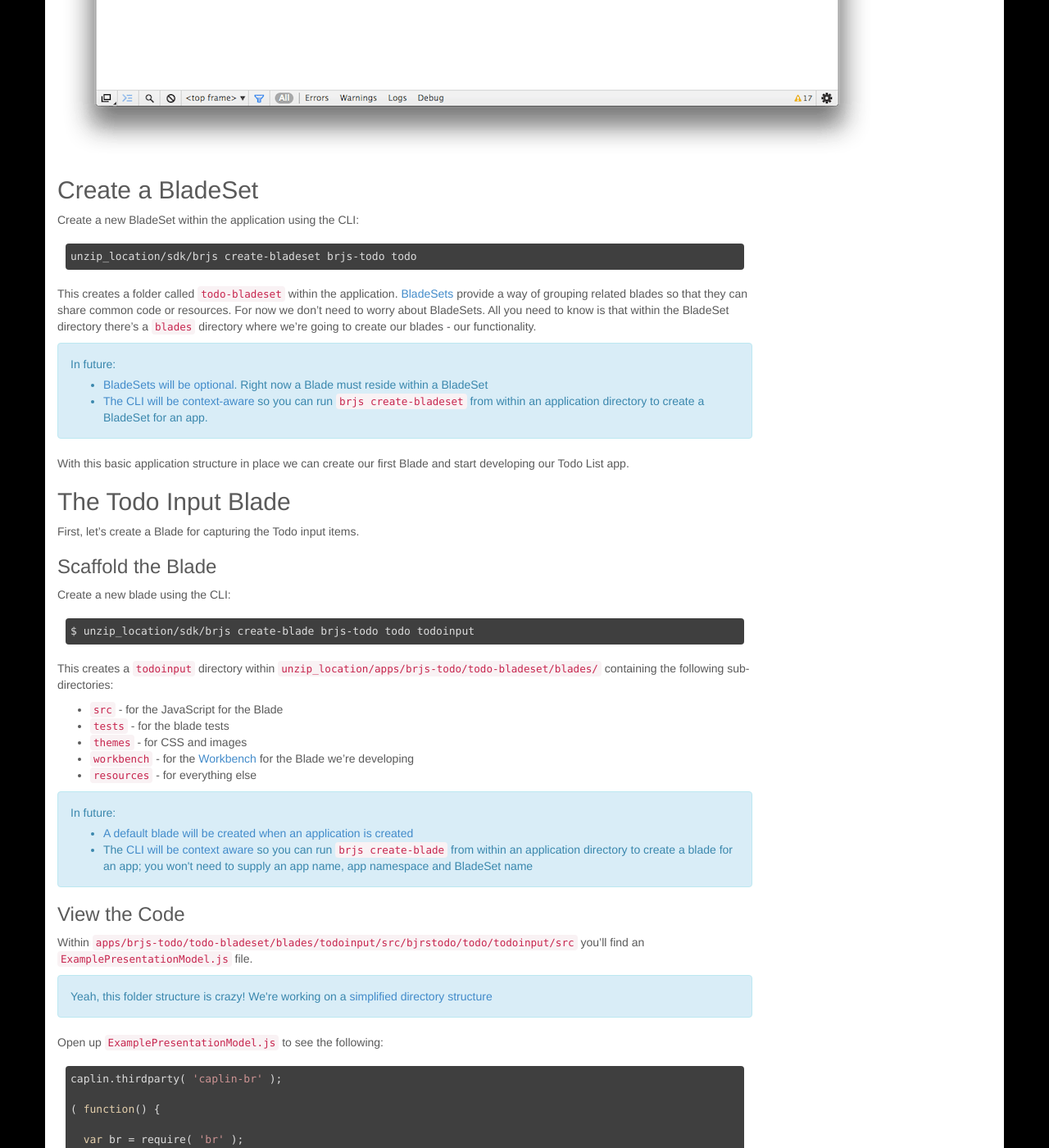
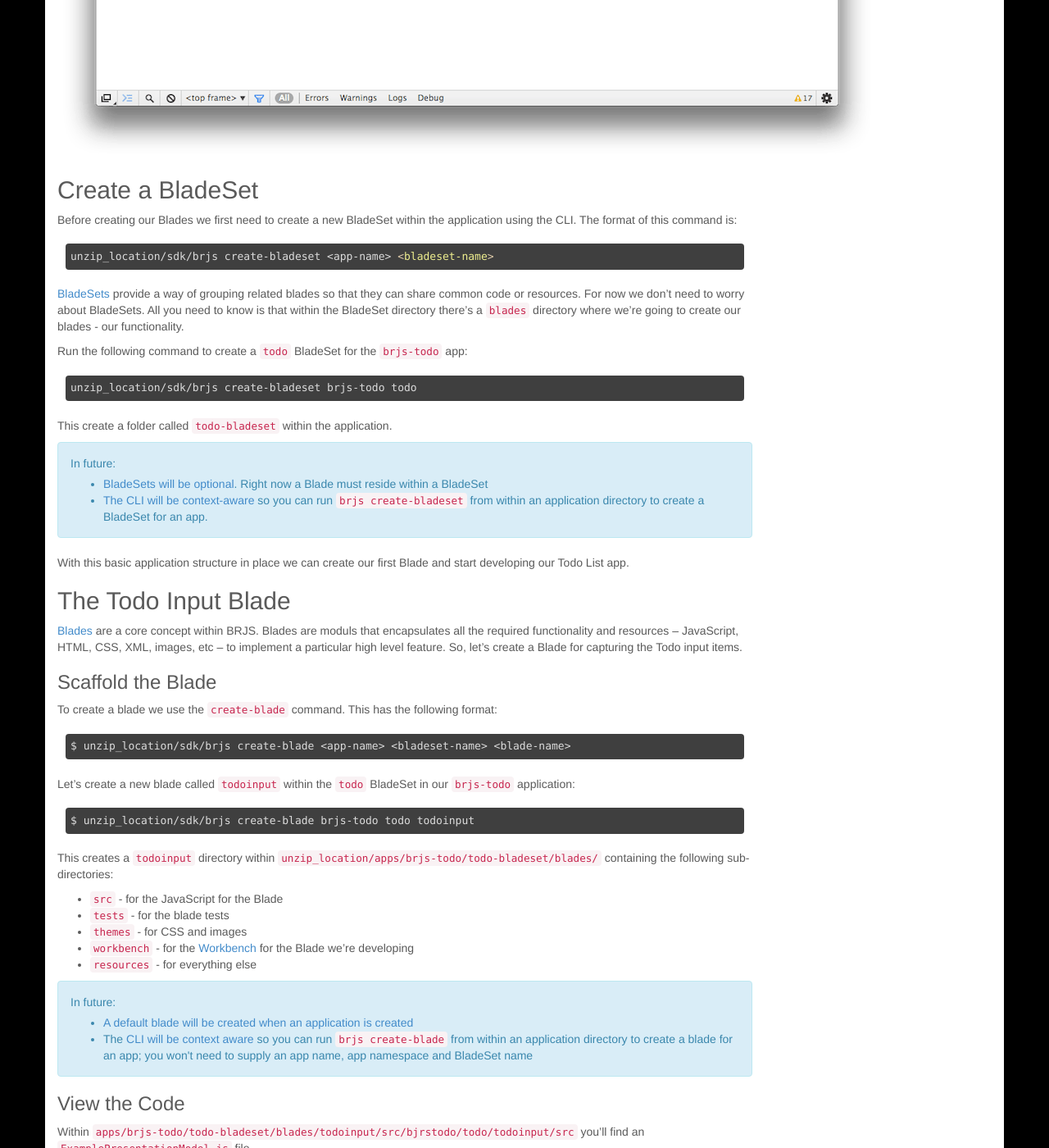
Before and after one commit to BladeRunnerJS/brjs-site, a Jekyll site: the page built from docs/use/getting_started.md, in a window 1280 px wide and 1400 px high, scrolled down 1833 px. Shown: the whole window at 82% size. Built offline with Jekyll 4.4.1, drawn with Linux system fonts in a browser that asks for light colours; some of the changed text lies outside the part shown.

Commit message:
adding new code highlighting back in

```diff
--- a/docs/use/getting_started.md
+++ b/docs/use/getting_started.md
@@ -64,11 +64,17 @@
 
 ## Create a BladeSet
 
-Create a new BladeSet within the application using the CLI:
+Before creating our Blades we first need to create a new BladeSet within the application using the CLI. The format of this command is:
+
+    unzip_location/sdk/brjs create-bladeset <app-name> <bladeset-name>
+
+[BladeSets](/docs/concepts/bladesets) provide a way of grouping related blades so that they can share common code or resources. For now we don't need to worry about BladeSets. All you need to know is that within the BladeSet directory there's a `blades` directory where we're going to create our blades - our functionality.
+
+Run the following command to create a `todo` BladeSet for the `brjs-todo` app:
 
     unzip_location/sdk/brjs create-bladeset brjs-todo todo
 
-This creates a folder called `todo-bladeset` within the application. [BladeSets](/docs/concepts/bladesets) provide a way of grouping related blades so that they can share common code or resources. For now we don't need to worry about BladeSets. All you need to know is that within the BladeSet directory there's a `blades` directory where we're going to create our blades - our functionality.
+This create a folder called `todo-bladeset` within the application.
 
 <div class="alert alert-info github">
   <p>
@@ -84,11 +90,15 @@
 
 ## The Todo Input Blade
 
-First, let's create a Blade for capturing the Todo input items.
+[Blades](/docs/concepts/blades) are a core concept within BRJS. Blades are moduls that encapsulates all the required functionality and resources – JavaScript, HTML, CSS, XML, images, etc – to implement a particular high level feature. So, let's create a Blade for capturing the Todo input items.
 
 ### Scaffold the Blade
 
-Create a new blade using the CLI:
+To create a blade we use the `create-blade` command. This has the following format:
+
+    $ unzip_location/sdk/brjs create-blade <app-name> <bladeset-name> <blade-name>
+
+Let's create a new blade called `todoinput` within the `todo` BladeSet in our `brjs-todo` application:
 
     $ unzip_location/sdk/brjs create-blade brjs-todo todo todoinput
 
@@ -179,17 +189,22 @@
 
     ( function() {
 
+      /*** New code ***/
       var ENTER_KEY_CODE = 13;
+      /*** End of new code ***/
 
       var br = require( 'br' );
 
       function ExamplePresentationModel() {
+        /*** New code ***/
         var Field = br.presenter.node.Field;
 
         this.todoText = new Field( '' );
+        /*** End of new code ***/
       };
       br.extend( ExamplePresentationModel, br.presenter.PresentationModel );
 
+      /*** New code ***/
       ExamplePresentationModel.prototype.keyPressed = function( data, event ) {
         if( event.keyCode === ENTER_KEY_CODE ) {
           var todoTextValue = this.todoText.value.getValue();
@@ -198,6 +213,7 @@
 
         return true;
       };
+      /*** End of new code ***/
 
       brjstodo.todo.todoinput.ExamplePresentationModel = ExamplePresentationModel;
 
@@ -207,11 +223,13 @@
 
     <div id="brjstodo.todo.todoinput.view-template">
       <div>
+        <!-- New code -->
         <input type="text" class="todo-input"
                data-bind="value:todoText.value,
                           valueUpdate:'afterkeydown',
                           event: { keypress: keyPressed }"
                placeholder="What needs to be done?" />
+        <!-- End of new code -->
       </div>
     </div>
 
@@ -285,7 +303,7 @@
 
 If you wanted to run all the tests for the application you would execute:
 
-    $ ./brjs test ../apps/brjs-todo
+    $ unzip_location/sdk/brjs test ../apps/brjs-todo
 
 We've now created our first Blade, seen it running in a Workbench, updated the Blade and seen the change in the Workbench, and written a simple test to check the View Model initialized state. It's time to create our second Blade.
 
@@ -306,11 +324,13 @@
       var br = require( 'br' );
 
       function ExamplePresentationModel() {
+        /*** new code ***/
         var DisplayField = br.presenter.node.DisplayField;
         var NodeList = br.presenter.node.NodeList;
 
         var items = [ new DisplayField( 'foo' ), new DisplayField( 'bar' ) ];
         this.items = new NodeList( items );
+        /*** end of new code ***/
       };
       br.extend( ExamplePresentationModel, br.presenter.PresentationModel );
 
@@ -325,11 +345,13 @@
 Update the `todoitems` view, `unzip_location/apps/brjs-todo/todo-bladeset/blades/todoitems/resources/html/view.html`, to have the following HTML:
 
     <div id="brjstodo.todo.todoitems.view-template">
+      <!-- new code -->
       <ul class="todo-list" data-bind="foreach:items">
         <li class="view">
           <label data-bind="text:value"></label>
         </li>
       </ul>
+      <!-- end of new code -->
     </div>
 
 If you ensure the BRJS development server is running (`unzip_location/sdk/brjs serve`) and launch the Workbench for this Blade via `http://localhost:7070/brjs-todo/todo-bladeset/blades/todoitems/workbench/` you'll see the two hard-coded list items.
@@ -357,13 +379,17 @@
       var ENTER_KEY_CODE = 13;
 
       var br = require( 'br' );
+      /*** new code ***/
       var ServiceRegistry = require( 'br/ServiceRegistry' );
+      /*** end of new code ***/
 
       function ExamplePresentationModel() {
         var Field = br.presenter.node.Field;
 
         this.todoText = new Field( '' );
+        /*** new code ***/
         this.eventHub = ServiceRegistry.getService( 'br.demo-event-hub' );
+        /*** end of new code ***/
       };
       br.extend( ExamplePresentationModel, br.presenter.PresentationModel );
 
@@ -400,8 +426,10 @@
       ExamplePresentationModel.prototype.keyPressed = function( data, event ) {
         if( event.keyCode === ENTER_KEY_CODE ) {
           var todoTextValue = this.todoText.value.getValue();
+          /*** new code ***/
           this.eventHub.channel( 'todo-list' ).trigger( 'todo-added', { text: todoTextValue } );
           this.todoText.value.setValue( '' );
+          /*** end of new code ***/
         }
 
         return true;
@@ -461,6 +491,7 @@
         // Register the fake event hub
         ServiceRegistry.registerService( 'br.demo-event-hub', fakeEventHub );
       };
+      /*** end of new code ***/
 
       ExampleClassTest.prototype.testTodoTextFieldIsInitialized = function() {
         var todoInputBlade = new brjstodo.todo.todoinput.ExamplePresentationModel();
@@ -492,7 +523,7 @@
 
 Now that the test is written ensure the test server is running (`unzip_location/sdk/brjs test-server`) and execute the `todoinput` tests:
 
-    $ ./brjs test ../apps/brjs-todo/todo-bladeset/blades/todoinput/
+    $ unzip_location/sdk/brjs test ../apps/brjs-todo/todo-bladeset/blades/todoinput/
 
 You should see confirmation that the tests pass:
 
@@ -514,7 +545,10 @@
     ( function() {
 
       var br = require( 'br' );
+
+      /*** New code ***/
       var ServiceRegistry = require( 'br/ServiceRegistry' );
+      /*** End of new code ***/
 
       function ExamplePresentationModel() {
         var DisplayField = br.presenter.node.DisplayField;
@@ -523,24 +557,27 @@
         var items = [ new DisplayField( 'foo' ), new DisplayField( 'bar' ) ];
         this.items = new NodeList( items );
 
+        /*** new code ***/
         // get the event hub
         this.eventHub = ServiceRegistry.getService( 'br.demo-event-hub' );
 
         // register to recieve events
         this.eventHub.channel( 'todo-list' ).on( 'todo-added', this._todoAdded, this );
+        /*** end of new code ***/
       };
       br.extend( ExamplePresentationModel, br.presenter.PresentationModel );
 
-
+      /*** new code ***/
       ExamplePresentationModel.prototype._todoAdded = function( added ) {
         // TODO: update this.items
       };
+      /*** end of new code ***/
 
       brjstodo.todo.todoitems.ExamplePresentationModel = ExamplePresentationModel;
 
     })();
 
-In the code above we listen for `todo-added` events that are triggered on the `todo-list` channel. Whenever those events are triggered the `_todoAdded` instance function is called. We ensure the `this` context is maintained by passing in `this` as the third parameter to the `eventHub.on` function.
+In the code above we listen for `todo-added` events that are triggered on the `todo-list` channel. Whenever those events are triggered the `_todoAdded` instance function is called passing in the newly `added` item. We ensure the `this` context is maintained by passing in `this` as the third parameter to the `eventHub.on` function.
 
 Now that the object is informed whenever a new Todo item is added, we can update the View Model data within the `_todoAdded` handler function.
 
@@ -579,6 +617,7 @@
 
         // update the View Model which triggers a UI update
         this.items.updateList( nodes );
+        /*** end of new code ***/
       };
 
       brjstodo.todo.todoitems.ExamplePresentationModel = ExamplePresentationModel;
@@ -665,9 +704,9 @@
     };
 
 
-Now you can execute the tests ensuring that the test server is running (`./brjs test-server`) and at least one browser is connected (`http://localhost:4224/capture?strict`):
+Now you can execute the tests ensuring that the test server is running (`unzip_location/sdk/brjs test-server`) and at least one browser is connected (`http://localhost:4224/capture?strict`):
 
-    $ ./brjs test ../apps/brjs-todo/todo-bladeset/blades/todoitems/
+    $ unzip_location/sdk/brjs test ../apps/brjs-todo/todo-bladeset/blades/todoitems/
     BladeRunnerJS version: BRJS-dev, built: 26 September 2013
 
     Server already running, not bothering to start a new instance...
@@ -718,6 +757,7 @@
       </head>
       <body>
 
+        <!-- New code -->
         <section id="todoapp">
           <header id="header">
             <h1>todos</h1>
@@ -725,6 +765,7 @@
           <section id="main"></section>
           <footer id="footer"></footer>
         </section>
+        <!-- end of new code -->
 
         <@js.bundle@/>
         <script>
@@ -735,7 +776,7 @@
       </body>
     </html>
 
-The `<@css.bundle theme="standard"@/>` tag is replaced at build time with a reference to a CSS bundle and the `<@js.bundle@/>` with a reference to the bundled JavaScript source. The element with the ID of `header` will have the Todo Input element appended to it and the section with the ID of `main` will have the Todo List appended to it. You'll also see that we initialize our application object here.
+The `<@css.bundle theme="standard"@/>` tag is replaced at build time with a reference to a CSS bundle and the `<@js.bundle@/>` with a reference to the bundled JavaScript source. The element with the ID of `header` will have the Todo Input element appended to it for users to enter their todo items. The `<section>` with the ID of `main` will have the Todo List appended to it and will show the current todo items. You'll also see that we initialize our application object here.
 
 Open `brjs-todo/default-aspect/src/brjstodo/App.js` and in the `App` class create two instances of the objects we've just defined and tested; an Input `ExamplePresentationModel` and an Items `ExamplePresentationModel`:
 
@@ -743,16 +784,20 @@
 
       var App = function() {
 
+        /*** new code ***/
         // pass in the HTML template identifier and View Model
         var PresenterComponent = br.presenter.component.PresenterComponent;
 
         // todo input Blade
         var inputModel = new brjstodo.todo.todoinput.ExamplePresentationModel();
-        this.inputComponent = new PresenterComponent( 'brjstodo.todo.todoinput.view-template', inputModel );
+        this.inputComponent =
+          new PresenterComponent( 'brjstodo.todo.todoinput.view-template', inputModel );
 
         // todo items Blade
         var itemsModel = new brjstodo.todo.todoitems.ExamplePresentationModel();
-        this.itemsComponent = new PresenterComponent( 'brjstodo.todo.todoitems.view-template', itemsModel );
+        this.itemsComponent =
+          new PresenterComponent( 'brjstodo.todo.todoitems.view-template', itemsModel );
+        /*** end of new code ***/
 
         // TODO: attach UI
       };
@@ -765,7 +810,7 @@
 
 At this point we haven't added anything to our default aspect and it will look exactly as it did at the start of this guide.
 
-In order for the Blade components to appear in the aspect we have to append the DOM elements that the `PresenterComponent` instances create to the Aspect - the main view into the Todo List web app. We do this by creating a `SimpleFrame` object and passing in the component to the constructor, then we can access the generated element via a `getElement` function on the frame object and simply appending it to the appropriate element in the DOM; for the Input we append to an element with an ID of `header` and for the List we append to an element with the ID of `main`:
+In order for the Blade components to appear in the aspect we have to append the DOM elements that the `PresenterComponent` instances create to the Aspect (the main view into the Todo List web app). We do this by creating a `SimpleFrame` object and passing in the component to the constructor, then we can access the generated element via a `getElement` function on the frame object and simply append it to the appropriate element in the DOM. As above, the Todo Input is appended to an element with an ID of `header` and the Todo List element is appended to the element with the ID of `main`:
 
     ;( function() {
 
@@ -776,17 +821,21 @@
 
         // todo input Blade
         var inputModel = new brjstodo.todo.todoinput.ExamplePresentationModel();
-        this.inputComponent = new PresenterComponent( 'brjstodo.todo.todoinput.view-template', inputModel );
+        this.inputComponent =
+          new PresenterComponent( 'brjstodo.todo.todoinput.view-template', inputModel );
 
         // todo items Blade
         var itemsModel = new brjstodo.todo.todoitems.ExamplePresentationModel();
-        this.itemsComponent = new PresenterComponent( 'brjstodo.todo.todoitems.view-template', itemsModel );
+        this.itemsComponent =
+          new PresenterComponent( 'brjstodo.todo.todoitems.view-template', itemsModel );
 
+        /*** new code ***/
         var inputFrame = new br.component.SimpleFrame( this.inputComponent );
         document.getElementById( 'header' ).appendChild( inputFrame.getElement() );
 
         var itemsFrame = new br.component.SimpleFrame( this.itemsComponent );
         document.getElementById( 'main' ).appendChild( itemsFrame.getElement() );
+        /*** end of new code ***/
       };
 
       brjstodo.App = App;
@@ -799,7 +848,7 @@
 
 Finally, we *really* need to apply some styling to the application.
 
-Styling can be applied at a number of levels; from Blade through to Aspect. In our case we'll apply the styling at a the Aspect level. Since we've already covered the key points in developing a BRJS application we're going to miss out the styling part. Download the two files from the [BRJS Todo App github repo](https://github.com/BladeRunnerJS/brjs-todo/tree/master/default-aspect/themes/standard) and place them in `brjs-todo/default-aspect/themes/standard/`. Then refresh the app.
+Styling can be applied at a number of levels; from Blade through to Aspect. In our case we'll apply the styling at a the Aspect level. Since we've already covered the key points in developing a BRJS application we're going to miss out the styling part. Download the two files from the [directory](https://github.com/BladeRunnerJS/brjs-todo/tree/master/default-aspect/themes/standard) in the BRJS Todo App github repo and place them in `brjs-todo/default-aspect/themes/standard/`. Then refresh the app.
 
 ![](/docs/use/img/styled-app.png)
 
@@ -817,7 +868,7 @@
 
 All that you need to do to build the .WAR file is use the `war` command:
 
-    $ ./brjs war brjs-todo
+    $ unzip_location/sdk/brjs war brjs-todo
     BladeRunnerJS version: BRJS-dev, built: 26 September 2013
 
     Successfully created war file
```
Also changed, not shown: other parts of docs/use/getting_started.md (+10 -5 lines).
